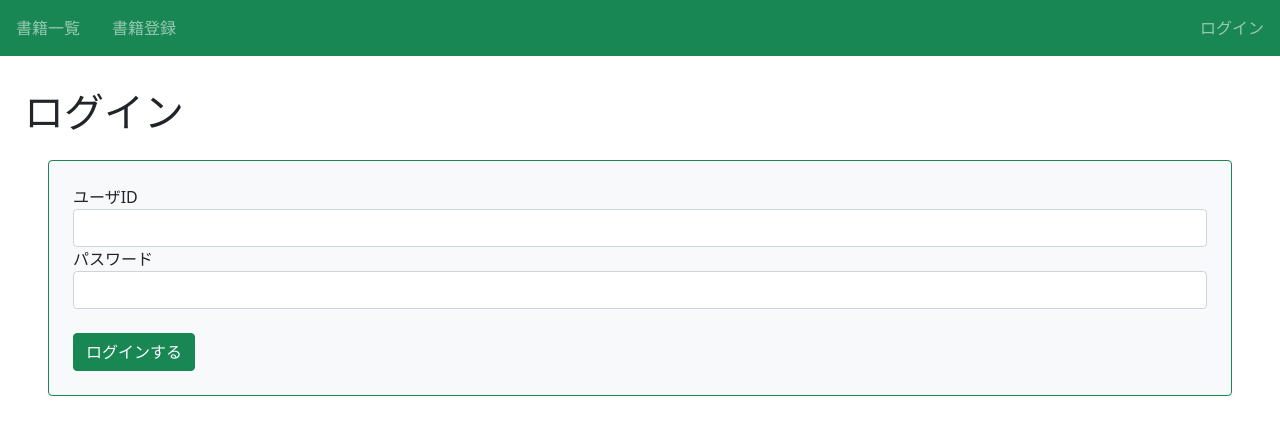
After one commit to korokichi/django-p3, a Django app: page /accounts/login/ in a window 1280 px wide. The commit adds this page. Shown: the top 443 px of the page. Run offline with Django 3.2, Linux system fonts and the light colour scheme.

Commit message:
5-5まで完了

```diff
--- a/bookproject/book/templates/book/book_detail.html
+++ b/bookproject/book/templates/book/book_detail.html
@@ -5,7 +5,7 @@
 
 {% block content %}
 <div class="p-4 m-4 bg-light border border-success rounded">
-    <h2 class="text-success">{{ item.title }}</h2>
+    <h2 class="text-success">{{ object.title }}</h2>
     <p>{{ object.text }}</p>
     <a href="{% url 'list-book' %}" class="btn btn-primary">一覧へ</a>
     <a href="{% url 'update-book' object.pk %}" class="btn btn-primary">編集する</a>
--- a/bookproject/book/urls.py
+++ b/bookproject/book/urls.py
@@ -2,9 +2,11 @@ from django.urls import path
 from . import views
 
 urlpatterns = [
+    path('',views.index_view,name='index'),
     path('book/',views.ListBookView.as_view(),name='list-book'),
     path('book/<int:pk>/detail/',views.DetailBookView.as_view(),name='detail-book'),
     path('book/create',views.CreateBookView.as_view(),name='create-book'),
     path('book/<int:pk>/delete/',views.DeleteBookView.as_view(),name='delete-book'),
-    path('book/<int:pk>/update/',views.UpdateBookView.as_view(),name='update-book')
+    path('book/<int:pk>/update/',views.UpdateBookView.as_view(),name='update-book'),
+    path('logout/',views.logout_view,name='logout')
 ]
--- a/bookproject/bookproject/settings.py
+++ b/bookproject/bookproject/settings.py
@@ -124,3 +124,5 @@ STATIC_URL = '/static/'
 # https://docs.djangoproject.com/en/3.2/ref/settings/#default-auto-field
 
 DEFAULT_AUTO_FIELD = 'django.db.models.BigAutoField'
+
+LOGIN_REDIRECT_URL = 'list-book'
--- a/bookproject/bookproject/urls.py
+++ b/bookproject/bookproject/urls.py
@@ -18,5 +18,6 @@ from django.urls import path,include
 
 urlpatterns = [
     path('admin/', admin.site.urls),
+    path('accounts/',include('django.contrib.auth.urls')),
     path('', include('book.urls')),
 ]
--- a/bookproject/templates/base.html
+++ b/bookproject/templates/base.html
@@ -20,6 +20,13 @@
             <a class="nav-link mx-3" href="{% url 'list-book' %}">書籍一覧</a>
             <a class="nav-link mx-3" href="{% url 'create-book' %}">書籍登録</a>
         </div>
+        <div class="navbar-nav d-flex flex-row">
+            {% if request.user.is_authenticated %}
+            <a class="nav-link mx-3" href="{% url 'logout' %}">ログアウト</a>
+            {% else %}
+            <a class="nav-link mx-3" href="{% url 'login' %}">ログイン</a>
+            {% endif %}
+        </div>
     </nav>
     <div class='p-4'>
         <h1>{% block h1 %}{% endblock %}</h1>
--- /dev/null
+++ b/bookproject/templates/registration/login.html
@@ -0,0 +1,22 @@
+{% extends 'base.html' %}
+
+{% block content %}
+
+<h1>ログイン</h1>
+<form method="post" class="p-4 m-4 bg-light border border-success rounded form-group">
+    {% csrf_token %}
+    {% for error in form.errors.values %}
+    {{ error }}
+    {% endfor %}
+    <label>
+        ユーザID
+    </label>
+    <input class="form-control" name="username">
+    <label>
+        パスワード
+    </label>
+    <input type="password" class="form-control" name="password">
+    <button type="submit" class="btn btn-success mt-4">ログインする</button>
+</form>
+
+{% endblock %}
```
Also changed, not shown: bookproject/book/templates/book/index.html (added, +16 -0 lines), bookproject/book/views.py (+10 -1 lines).
